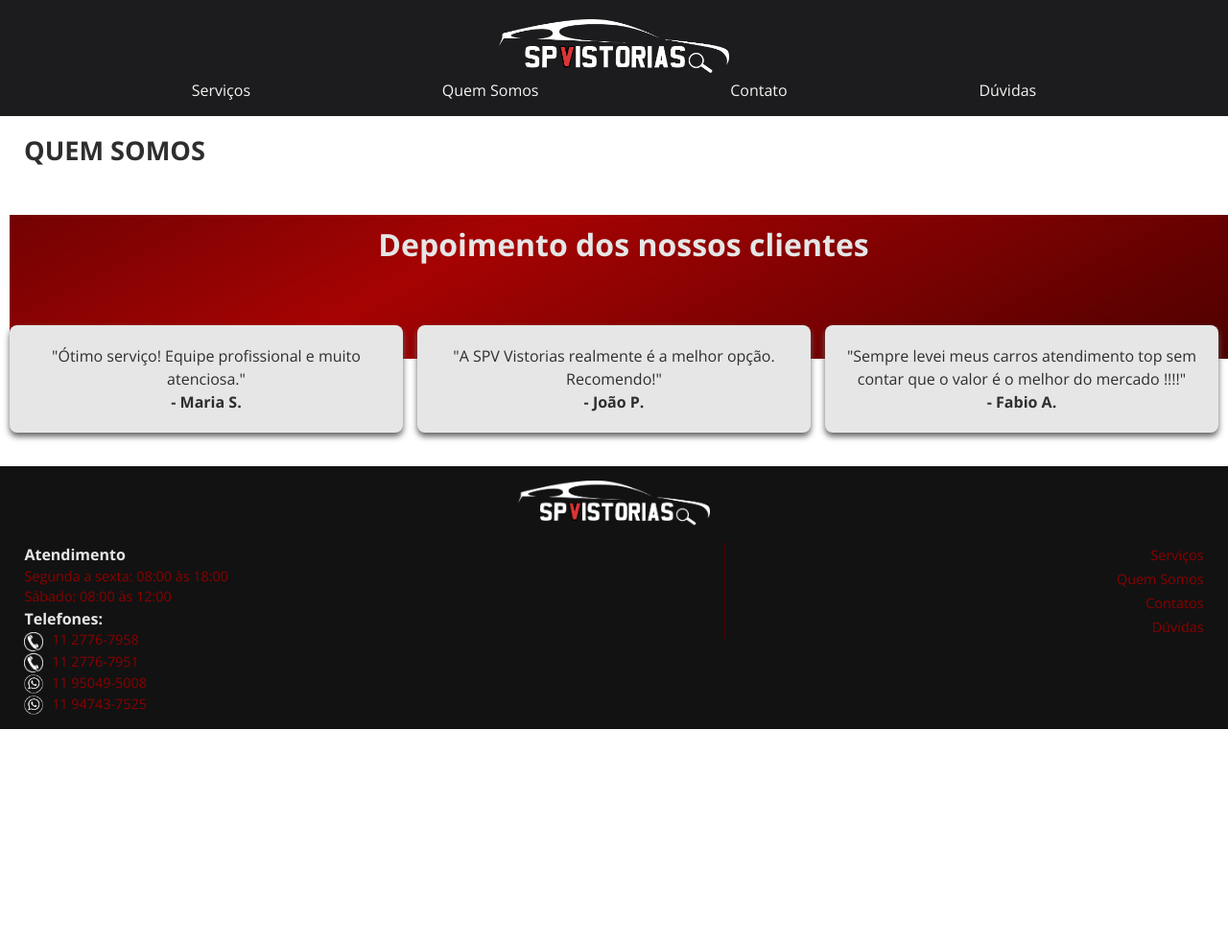
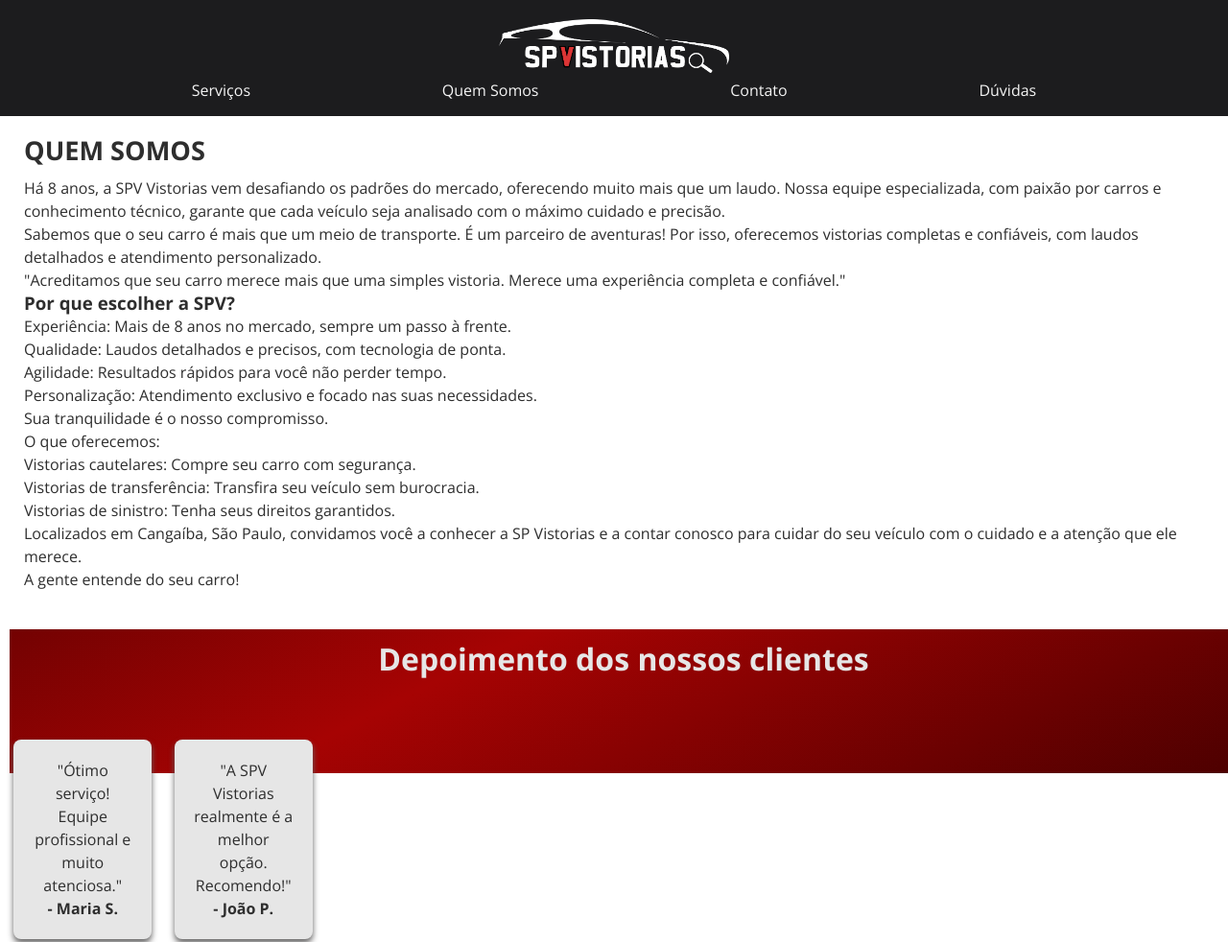
Before and after one commit to kellysabioni/spv, a plain HTML site: page quem-somos.html in a window 1280 px wide. Shown: the top 982 px of the page at 96% size. Before the commit the page ends 800 px from the top, so only its background shows below. Drawn offline with nearby package versions, Linux system fonts and the light colour scheme.

Commit message:
Add files via upload

```diff
--- a/css/estilos.css
+++ b/css/estilos.css
@@ -233,11 +233,14 @@
 }
 /* Container para alinhar os depoimentos lado a lado */
 .depoimento-container > div {
+    width: 90vw;
     display: flex;
-    justify-content: center;
+    flex-wrap: wrap;
+    justify-content: space-around;
     gap: 15px;
     margin-top: -35px;
     margin-bottom: 15px;
+    max-width: 320px;
 }
 /* Estilo individual de cada depoimento */
 .depoimento-container > div > div {
@@ -343,7 +346,9 @@
     text-decoration: underline; /* Sublinha ao passar o mouse */
 }
 /* ESTILIZAÇÃO PÁGINA DÚVIDAS */
-.duvidas-container{padding: 20px;}
+.duvidas-container{
+    padding: 20px;
+}
 
 details {
     display: block;
--- a/quem-somos.html
+++ b/quem-somos.html
@@ -37,7 +37,66 @@
 
         <div>
             <section class="conteudo">
-                <h2 class="titulo-pagina" > QUEM SOMOS </h2>
+                <h2 class="titulo-pagina"> QUEM SOMOS </h2>
+
+               <p>
+                   Há 8 anos, a SPV Vistorias vem desafiando os padrões do mercado, oferecendo muito mais que um laudo.
+                   Nossa equipe especializada, com paixão por carros e conhecimento técnico, garante que cada veículo seja
+                   analisado com o máximo cuidado e precisão.
+               </p>
+               <p>
+                   Sabemos que o seu carro é mais que um meio de transporte. É um parceiro de aventuras! Por isso,
+                   oferecemos vistorias completas e confiáveis, com laudos detalhados e atendimento personalizado.
+               </p>
+               <p>
+                   "Acreditamos que seu carro merece mais que uma simples vistoria. Merece uma experiência completa e
+                   confiável."
+               </p>
+
+               <h3>
+                   Por que escolher a SPV?
+               </h3>
+
+               <ul>
+                <li>
+                    Experiência: Mais de 8 anos no mercado, sempre um passo à frente.
+                </li>
+                <li>
+                    Qualidade: Laudos detalhados e precisos, com tecnologia de ponta.
+                </li>
+                <li>
+                    Agilidade: Resultados rápidos para você não perder tempo.
+                </li>
+                <li>
+                    Personalização: Atendimento exclusivo e focado nas suas necessidades.
+                </li>
+               </ul>
+               <p>
+                   Sua tranquilidade é o nosso compromisso.
+               </p>
+
+               <p>
+                   O que oferecemos:
+               </p>
+
+               <ul>
+                <li>
+                    Vistorias cautelares: Compre seu carro com segurança.
+                </li>
+                <li>
+                    Vistorias de transferência: Transfira seu veículo sem burocracia.
+                </li>
+                <li>
+                    Vistorias de sinistro: Tenha seus direitos garantidos.
+                </li>
+               </ul>
+               <p>
+                   Localizados em Cangaíba, São Paulo, convidamos você a conhecer a SP Vistorias e a contar conosco para
+                   cuidar do seu veículo com o cuidado e a atenção que ele merece.
+               </p>
+               <p>
+                   A gente entende do seu carro!
+               </p>
 
             </section>
             <div class="depoimento-container">
@@ -55,9 +114,13 @@
                     </div>
                     <!-- Depoimento 3 -->
                     <div>
-                            <p>"Sempre levei meus carros atendimento top sem contar  que o valor é  o melhor do mercado !!!!"</p>
+                        <p>"Sempre levei meus carros atendimento top sem contar que o valor é o melhor do mercado !!!!"
+                        </p>
                         <p><strong> - Fabio A. </strong></p>
                     </div>
+                </div>
+            </div>
+
 
                 </div>
             </div>
@@ -92,7 +155,8 @@
                         <a href="tel:551127767951"> 11 2776-7951</a>
                     </p>
                     <p>
-                        <img class="icone-contato" src="imagens/wpp-03.png" alt="Icone Whatsapp">                        <a href="https://wa.me/5511950495008"> 11 95049-5008</a>
+                        <img class="icone-contato" src="imagens/wpp-03.png" alt="Icone Whatsapp"> <a
+                            href="https://wa.me/5511950495008"> 11 95049-5008</a>
                     </p>
                     <p>
                         <img class="icone-contato" src="imagens/wpp-03.png" alt="Icone Whatsapp">
```
Also changed, not shown: 1 other file. Lines whose indentation alone changed are shown as unchanged.
